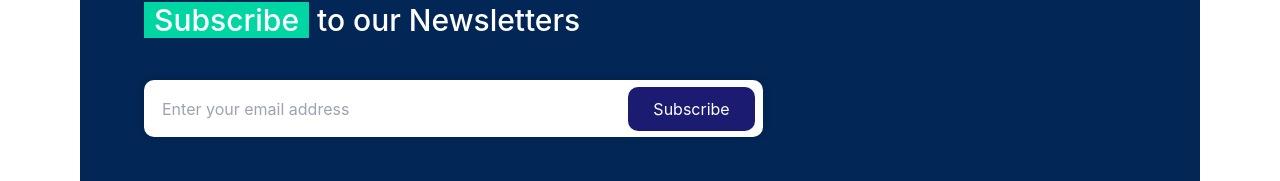
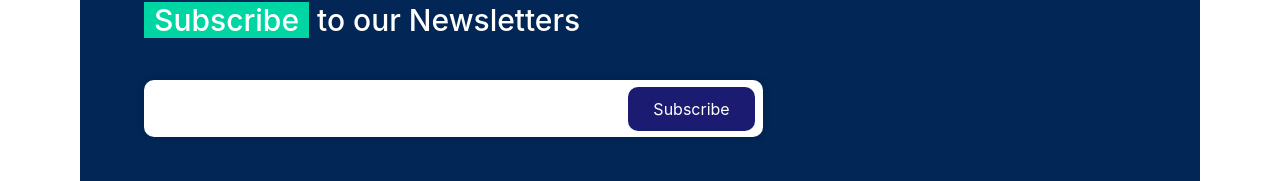
Before and after one commit to blockchainhubafrica/ndu-web-client, a React (Create React App) app: page / in a window 1280 px wide. Shown: the part 2741-2922 px from the top of the page. Built offline with nearby package versions, Linux system fonts and the light colour scheme.

Commit message:
--style: minor touches

```diff
--- a/src/components/InputWithButton/index.jsx
+++ b/src/components/InputWithButton/index.jsx
@@ -2,10 +2,10 @@ import React from "react";
 import { NormalButton } from "..";
 import styles from "./inputWithButton.module.css";
 
-function InputWithButton({ placeHolder }) {
+function InputWithButton({ placeholder }) {
   return (
     <div className={styles["container"]}>
-      <input type="text" placeHolder={placeHolder} />
+      <input type="text" placeholder={placeholder} />
       <div className="hidden md:block">
         <NormalButton buttonText="Subscribe" />
       </div>
--- a/src/components/Modal/index.js
+++ b/src/components/Modal/index.js
@@ -5,7 +5,7 @@ import { useLockBodyScroll } from "../../hooks";
 import styles from "./modal.module.css";
 
 const Modal = ({ children, type, displayModal, closeModal }) => {
-  useLockBodyScroll();
+  // useLockBodyScroll();
   return (
     <>
       {displayModal && (
--- a/src/components/RightBar/index.jsx
+++ b/src/components/RightBar/index.jsx
@@ -2,7 +2,7 @@ import React from "react";
 import { MainButton } from "..";
 import { BigScan, HalfLogoIcon } from "../../assets";
 import { useShortenAddress } from "../../hooks";
-import { DisconnectWalletButton } from "../DisconnectWalletButton";
+import { DisconnectWalletButton } from "../WalletButton";
 import styles from "./rightBar.module.css";
 
 function RightBar() {
--- a/src/components/DisconnectWalletButton/index.jsx
+++ b/src/components/WalletButton/index.jsx
@@ -1,5 +1,5 @@
 import React, { useState } from "react";
-import styles from "./disconnect-wallet-button.module.css";
+import styles from "./wallet-button.module.css";
 import { ArrowDown, WalletIcon } from "../../assets";
 
 function DisconnectWalletButton({ address }) {
--- a/src/components/index.js
+++ b/src/components/index.js
@@ -14,4 +14,4 @@ export * from "./InputPassword";
 export * from "./textArea";
 export * from "./DashboardHeader";
 export * from "./DashboardFooter";
-export * from "./DisconnectWalletButton";
+export * from "./WalletButton";
```
Also changed, not shown: src/components/WalletButton/wallet-button.module.css (renamed from src/components/DisconnectWalletButton/disconnect-wallet-button.module.css).
